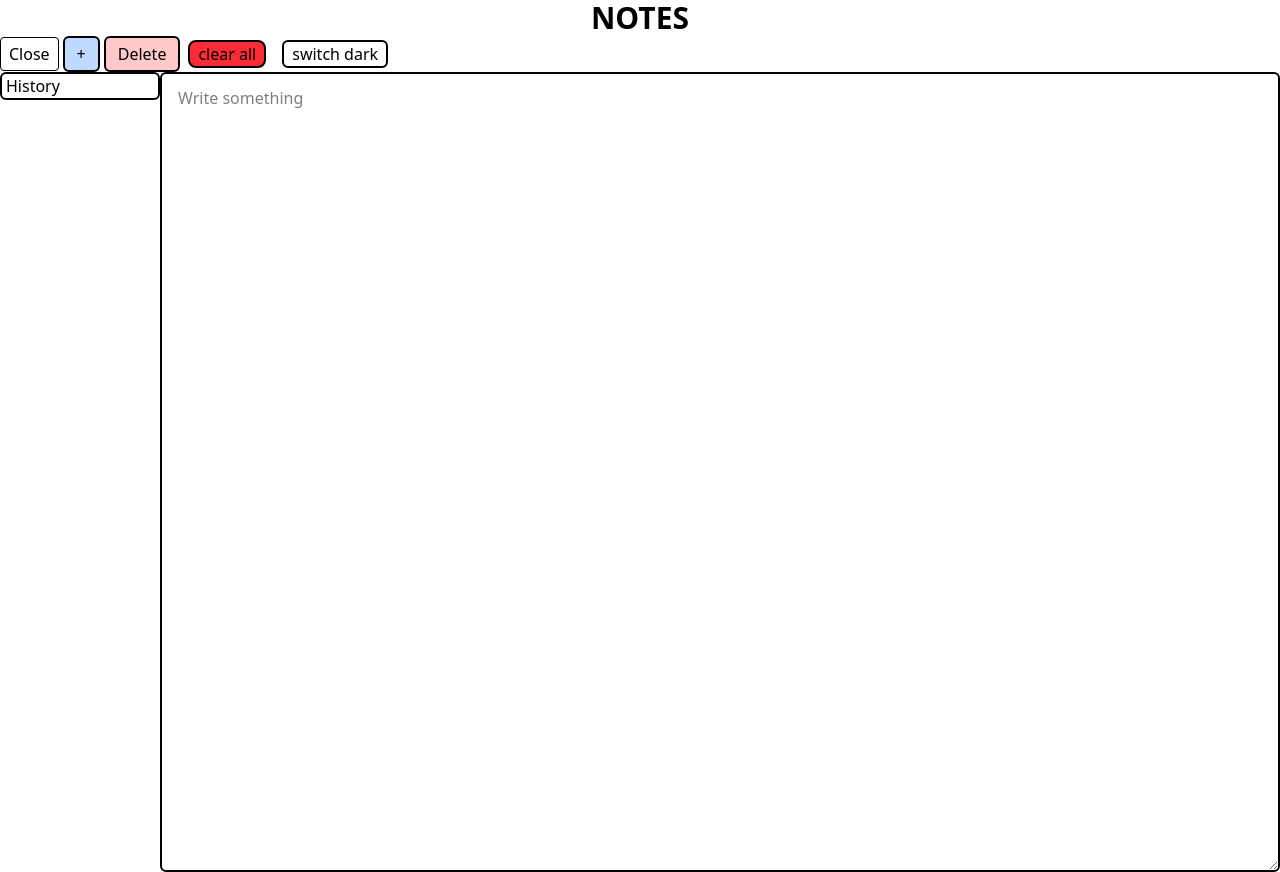
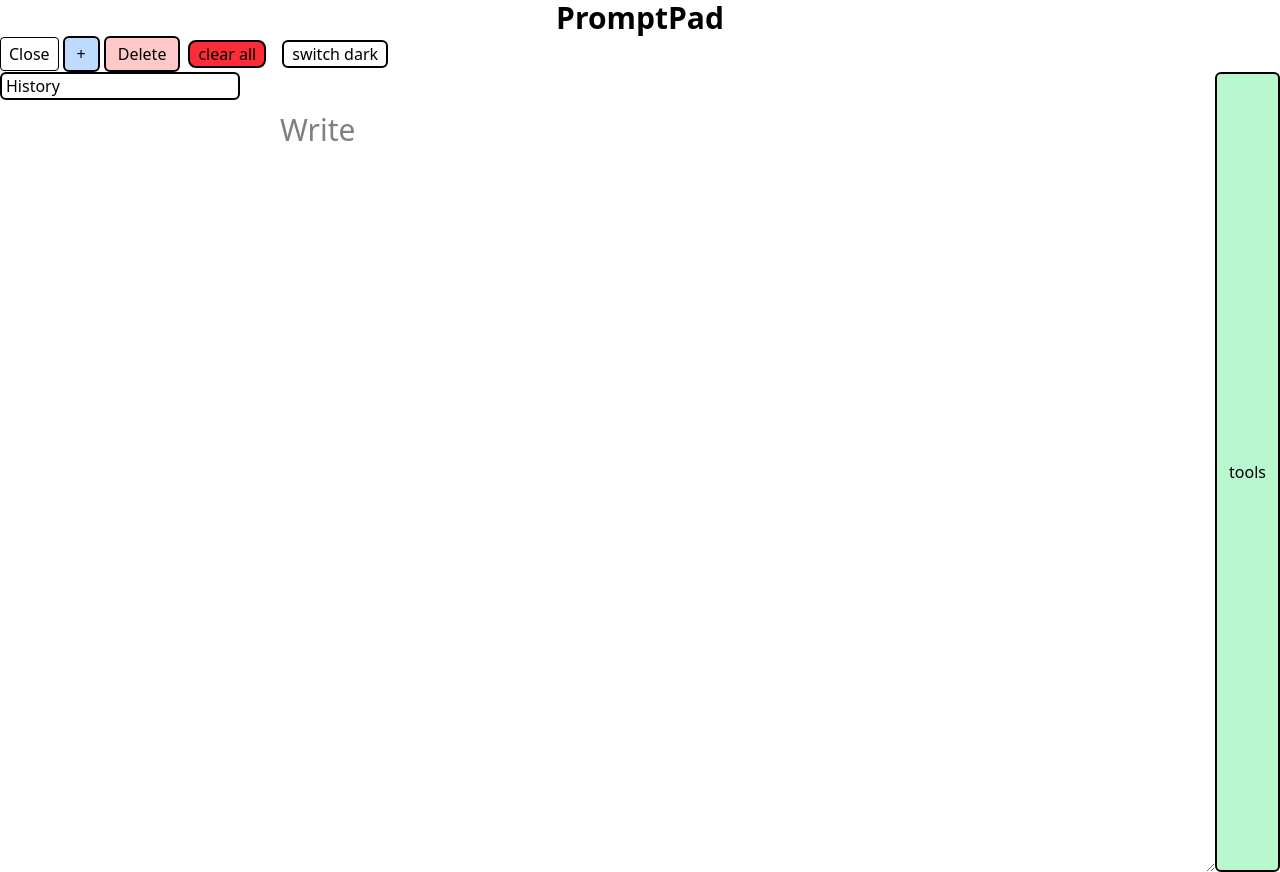
Before and after one commit to priyanshtech/Notes-app, a React (Vite) app: page / in a window 1280 px wide. Built offline with nearby package versions, Linux system fonts and the light colour scheme.

Commit message:
added new component tools in which i will be adding all the tools

```diff
--- a/src/App.jsx
+++ b/src/App.jsx
@@ -2,6 +2,8 @@ import { useContext, useState } from "react"
 import Editor from "./components/editor";
 import { propdistributer } from "./context/contextmagic";
 import Panel from "./components/Panel";
+import Tools from "./components/tools";
+
 
 export default function App() {
   const {array,setArray,isPanelOpen,setIsPanelOpen,content,setTitle,title,setContent,activeId,setActiveId,theme,setTheme,toggleTheme}=useContext(propdistributer)
@@ -11,7 +13,7 @@ export default function App() {
   return (<>
     <div  className={`${theme==="light"?"bg-white text-black":"bg-black text-white"}`}>
 
-      <h1 className="flex justify-center font-bold text-3xl ">NOTES</h1><button
+      <h1 className="flex justify-center font-bold text-3xl ">PromptPad</h1><button
         onClick={() => setIsPanelOpen(prev => !prev)}
         className="border px-2 py-1 rounded"
       >
@@ -71,10 +73,13 @@ export default function App() {
             <button className="border-2 bg-red-500 rounded-lg mx-2 px-2 hover:scale-102 hover:bg-red-700"onClick={()=>{return setArray(empty)}}>clear all </button><button className="border-2 mx-2 px-2 rounded-md"
             onClick={toggleTheme}>switch  {theme==="dark"?"light":"dark"}</button>
 
+
       <div className="flex">
 
       <Panel/>
       <Editor/>
+      <Tools
+      />
        </div>
 
 
--- a/src/components/Editor.jsx
+++ b/src/components/Editor.jsx
@@ -1,5 +1,6 @@
 import { useContext, useEffect } from "react"
 import { propdistributer } from "../context/contextmagic"
+
 
 export default function Editor (){
     const {title,setTitle,content,setContent,array,setArray,activeId,setActiveId}=useContext(propdistributer)
@@ -20,7 +21,7 @@ export default function Editor (){
 
 
 
-        <textarea placeholder="Write something " className=" border-2 rounded-md flex-1 px-4 py-3 overflow-y-auto caret-blue-900" value ={content}
+        <textarea placeholder="Write " className=" flex-1 px-10 py-10 overflow-y-auto caret-blue-100 text-3xl" value ={content}
         onChange={(e)=>setContent(e.target.value)} />
         <div>
         </div>
--- a/src/components/Panel.jsx
+++ b/src/components/Panel.jsx
@@ -11,7 +11,7 @@ export default function Panel(){
 
     transition-all duration-300
     overflow-hidden
-    ${isPanelOpen ? "w-40" : "w-0"}
+    ${isPanelOpen ? "w-60" : "w-0"}
   `}>
         <h2 className="border-2  rounded-md px-1 ">History</h2>
         <ul >
--- /dev/null
+++ b/src/components/tools.jsx
@@ -0,0 +1,3 @@
+export default function Tools(){
+    return (<button className="border-2 rounded-md px-3 py-1 bg-green-200 hover:bg-green-300">tools </button>)
+}
```
